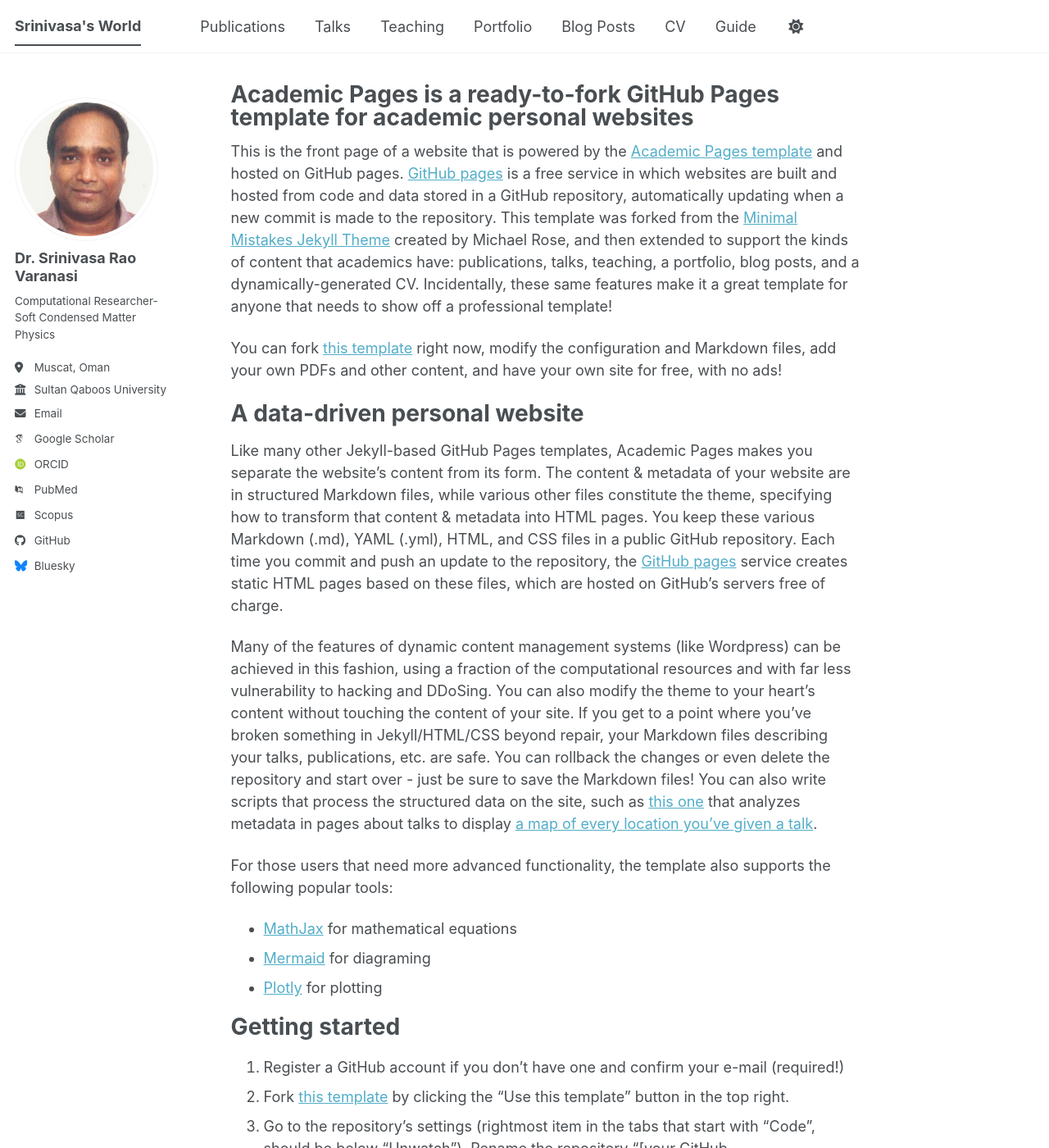
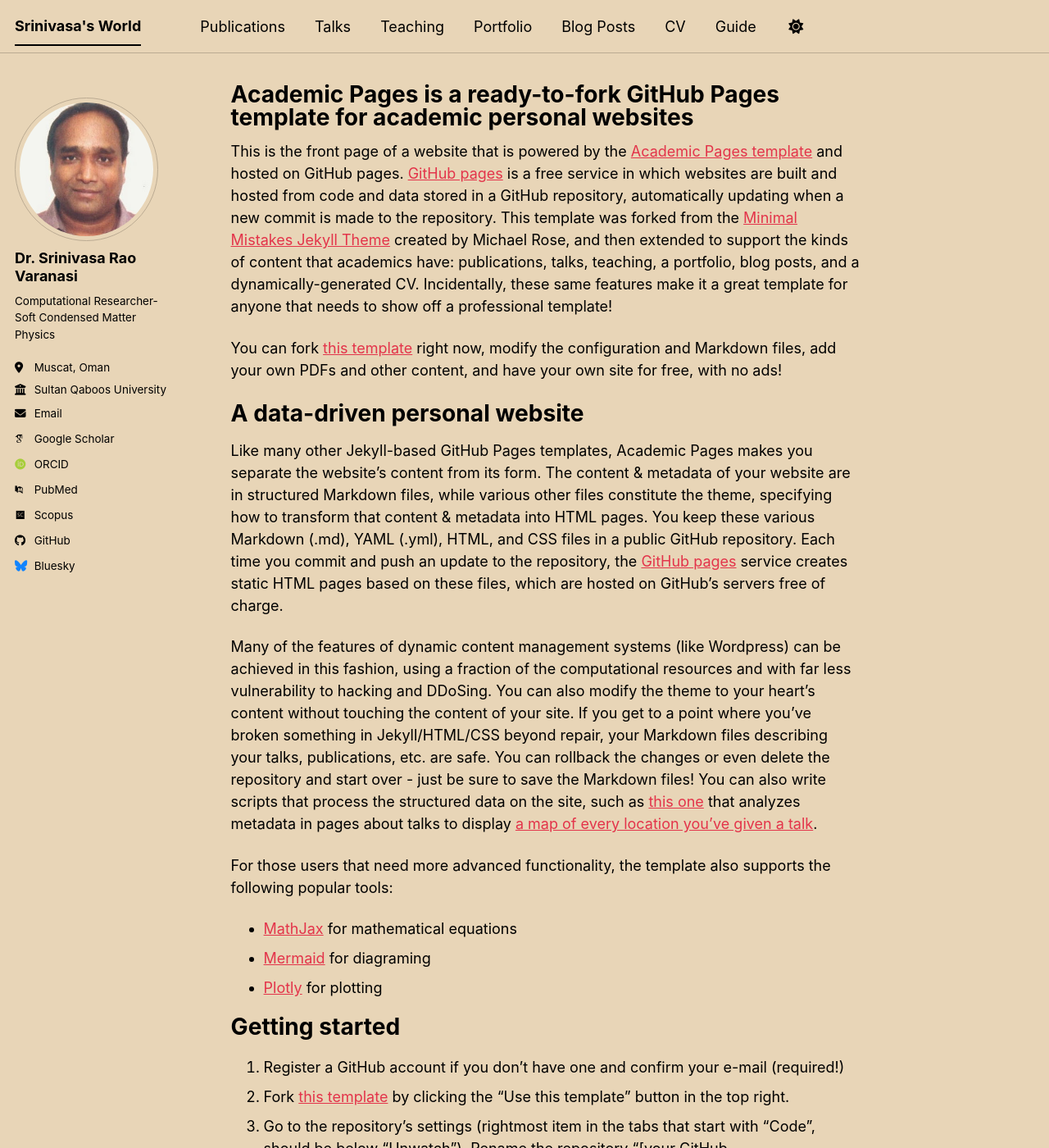
Before and after one commit to uqsraova/physics, a Jekyll site: the page built from _pages/about.md, in a window 1280 px wide and 1400 px high. Shown: the whole window at 82% size. Built offline with Jekyll 4.4.1, drawn with Linux system fonts in a browser that asks for light colours; some web fonts are replaced; a script bundle is joined from its source files by our own code; library files that are not in the unit come from our copies.

Commit message:
Update _config.yml

```diff
--- a/_config.yml
+++ b/_config.yml
@@ -8,7 +8,7 @@
 
 # Basic Site Settings
 locale                   : "en-US"
-site_theme               : "default" # The available themes options are "default", "air", "sunrise", "mint", "dirt" and "contrast"
+site_theme               : "sunrise" #"default" # The available themes options are "default", "air", "sunrise", "mint", "dirt" and "contrast"
 title                    : "Srinivasa's World"
 title_separator          : "-"
 name                     : &name "Srinivas"
```
